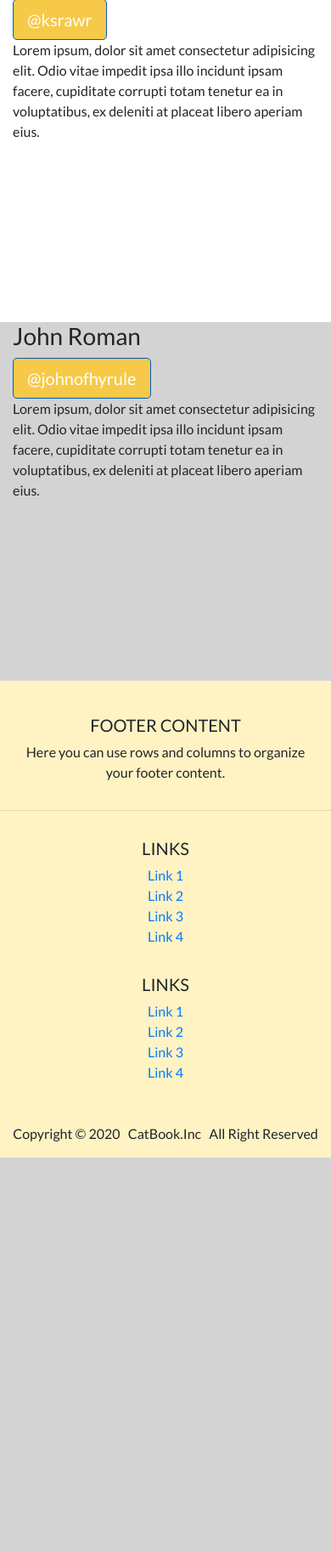
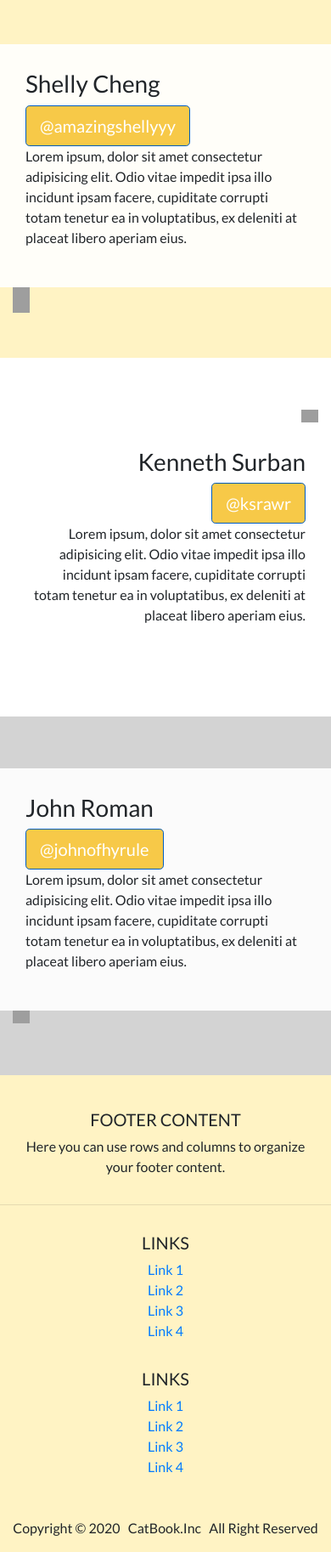
Before and after one commit to amazingshellyyy/catbook, a Django app: page /about/ in a window 390 px wide. Shown: the part 539-2365 px from the top of the page at 85% size. Before the commit the page ends 1901 px from the top, so only its background shows below. Run offline with Django 3.2, Linux system fonts and the light colour scheme; some libraries are stand-ins or nearby versions; grey boxes are pictures that could not be loaded.

Commit message:
adds styling to about us page

```diff
--- /dev/null
+++ b/main_app/static/css/about.css
@@ -0,0 +1,40 @@
+.hero {
+	width: 100vw;
+	height: 55vh;
+	background-image: linear-gradient(rgba(255,255,255,.5), rgba(255,255,255,.7)), url('https://images.unsplash.com/photo-1572905046368-9232a9149fb4?ixlib=rb-1.2.1&ixid=eyJhcHBfaWQiOjEyMDd9&auto=format&fit=crop&w=750&q=80');
+	background-size: cover;
+	background-repeat: no-repeat;
+
+	display: flex;
+	flex-direction: row;
+	align-items: center;
+}
+
+.box1, .box3 {
+	display: flex;
+	flex-direction: row;
+	align-items: center;
+}
+
+.box2 {
+	display: flex;
+	flex-direction: row;
+	align-items: center;
+	justify-content: flex-end;
+	text-align: right;
+}
+
+.box1 {
+	background-color: #FFF3C4;
+}
+
+.content {
+	background: rgba(255,255,255,.9);
+	padding: 30px;
+}
+
+@media (max-width: 576px) {
+	img {
+		width: 20px;
+	}
+}
--- a/main_app/templates/about_us.html
+++ b/main_app/templates/about_us.html
@@ -2,45 +2,68 @@
 {% load static %}
 {% block styles %}
 <link rel="stylesheet" href="{% static 'css/about_us.css' %}">
+<link rel="stylesheet" type="text/css" href="{% static 'css/about.css' %}">
 {% endblock styles %}
 
 {% block content %}
+<div class="hero">
+    <div class="container m-0">
+        <div class="row">
+            <div class="col-sm-1"></div>
+            <div class="col-sm-6 heading">
+                <h1>ABOUT CATBOOK</h1>
+                <h5>who we are</h5>
+            </div>
+        </div>
+    </div>
+</div>
 <div class="box1">
     <div class="container m-0">
     <div class="row">
+        <div class="col-sm-1"></div>
         <div class="col-sm-6 content">
         <h3>Shelly Cheng</h3>
         <a href="https://github.com/amazingshellyyy" class="btn btn-primary btn-lg active" id="gitbutton" role="button" aria-pressed="true">@amazingshellyyy</a>
         <p>Lorem ipsum, dolor sit amet consectetur adipisicing elit. Odio vitae impedit ipsa illo incidunt ipsam facere, cupiditate corrupti totam tenetur ea in voluptatibus, ex deleniti at placeat libero aperiam eius.</p>
         </div>
-        <div class="col-sm-3"></div>
-        <div class="col-sm-3"></div>
+        <div class="col-sm-2">
+            <img src="https://image.flaticon.com/icons/svg/763/763755.svg">
+        </div>
+        <div class="col-sm-3"><img src="https://image.flaticon.com/icons/svg/763/763755.svg">
+        </div>
     </div>
     </div>
 </div>
 <div class="box2">
     <div class="container m-0">
     <div class="row">
+        <div class="col-sm-3">
+            <img src="https://image.flaticon.com/icons/svg/763/763775.svg">
+        </div>
+        <div class="col-sm-2">
+        </div>
         <div class="col-sm-6 content">
         <h3>Kenneth Surban</h3>
         <a href="https://github.com/ksrawr" class="btn btn-primary btn-lg active" id="gitbutton" role="button" aria-pressed="true">@ksrawr</a>
         <p>Lorem ipsum, dolor sit amet consectetur adipisicing elit. Odio vitae impedit ipsa illo incidunt ipsam facere, cupiditate corrupti totam tenetur ea in voluptatibus, ex deleniti at placeat libero aperiam eius.</p>
+        <div class="col-sm-1"></div>
         </div>
-        <div class="col-sm-3"></div>
-        <div class="col-sm-3"></div>
     </div>
     </div>
 </div>
 <div class="box3">
     <div class="container m-0">
     <div class="row">
+        <div class="col-sm-1"></div>
         <div class="col-sm-6 content">
         <h3>John Roman</h3>
         <a href="https://github.com/johnofhyrule" class="btn btn-primary btn-lg active" id="gitbutton" role="button" aria-pressed="true">@johnofhyrule</a>
         <p>Lorem ipsum, dolor sit amet consectetur adipisicing elit. Odio vitae impedit ipsa illo incidunt ipsam facere, cupiditate corrupti totam tenetur ea in voluptatibus, ex deleniti at placeat libero aperiam eius.</p>
         </div>
-        <div class="col-sm-3"></div>
-        <div class="col-sm-3"></div>
+        <div class="col-sm-2"></div>
+        <div class="col-sm-3">
+            <img src="https://image.flaticon.com/icons/svg/763/763789.svg">
+        </div>
     </div>
     </div>
 </div>
--- a/main_app/templates/index.html
+++ b/main_app/templates/index.html
@@ -5,7 +5,7 @@
 {% endblock styles %}
 {% block nav_left%}
 <li class="nav-item">
-  <a class="nav-link" href="#">About Us</a>
+  <a class="nav-link" href="{% url 'about_us' %}">About Us</a>
 </li>
 {% endblock nav_left %}
 {% block nav_right%}
```
